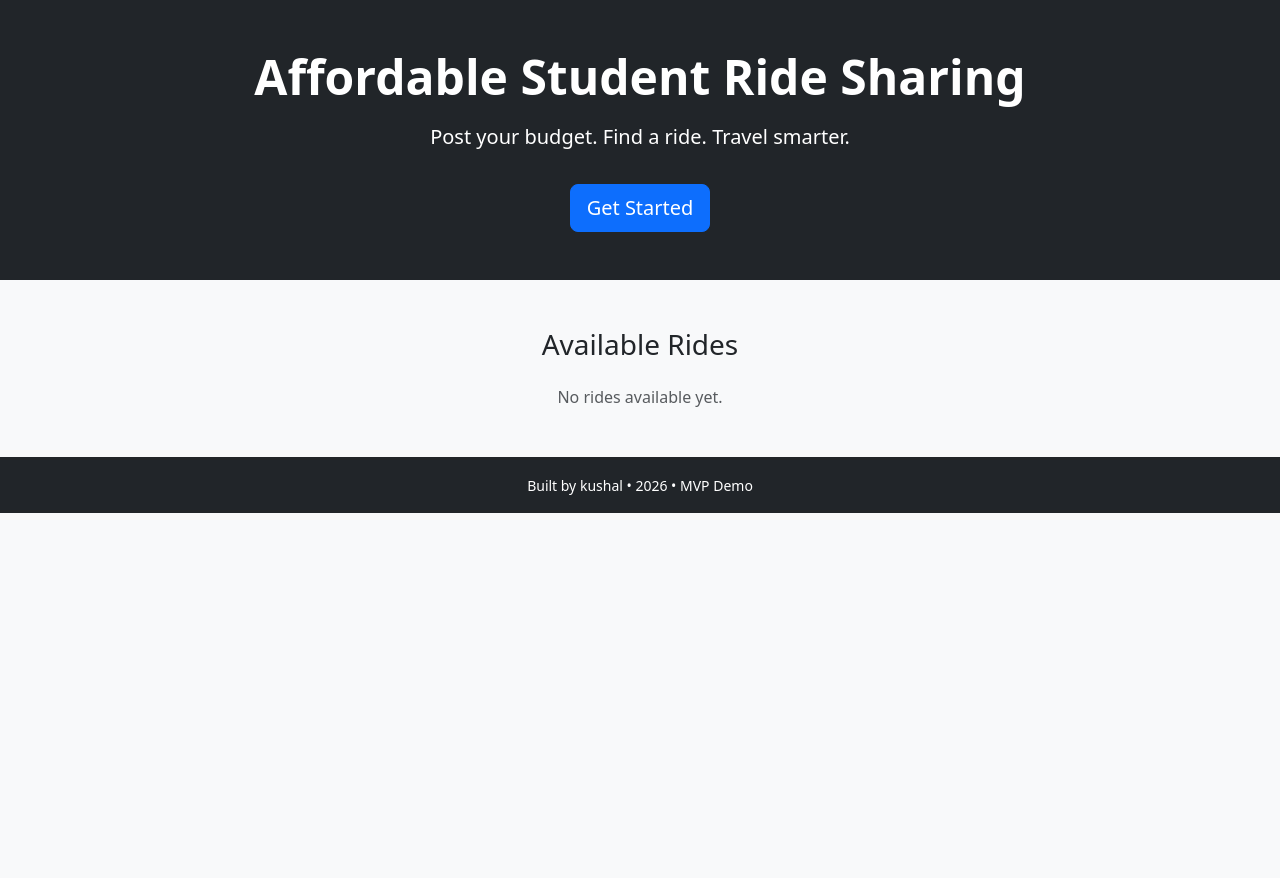
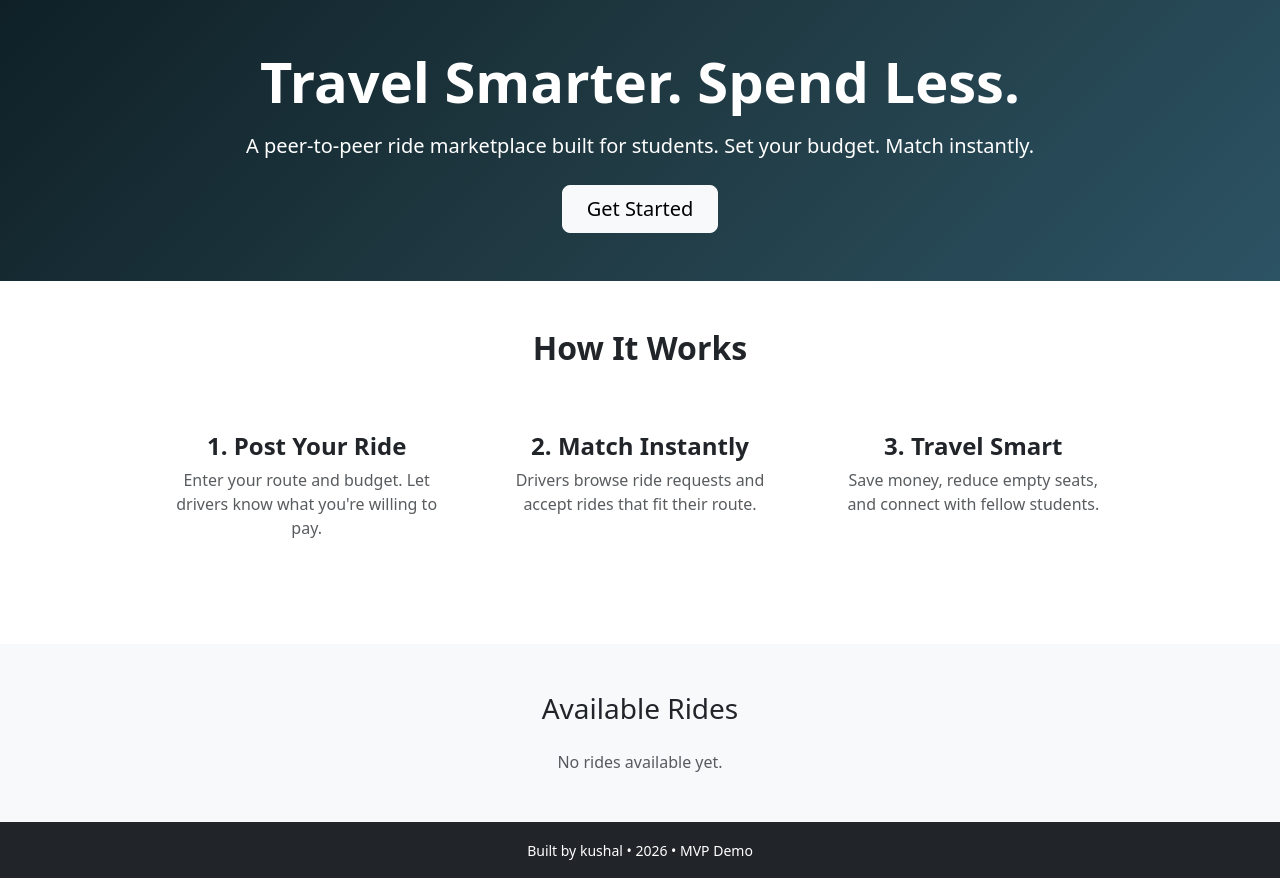
Before and after one commit to KushalKUMAR-P/student-ride-demo, a Flask app: page / in a window 1280 px wide. Shown: the part 72-950 px from the top of the page. Before the commit the page ends 585 px from the top, so only its background shows below. Run offline with Flask 3, Linux system fonts and the light colour scheme; data that the repository does not hold is empty.

```diff
--- a/templates/index.html
+++ b/templates/index.html
@@ -1,9 +1,22 @@
 <!DOCTYPE html>
 <html>
+
 <head>
   <title>RideLess - Student Ride Sharing</title>
   <link href="https://cdn.jsdelivr.net/npm/bootstrap@5.3.2/dist/css/bootstrap.min.css" rel="stylesheet">
+  <style>
+    .card {
+      border-radius: 12px;
+      transition: transform 0.2s ease, box-shadow 0.2s ease;
+    }
+
+    .card:hover {
+      transform: translateY(-5px);
+      box-shadow: 0 8px 20px rgba(0, 0, 0, 0.1);
+    }
+  </style>
 </head>
+
 <body class="bg-light">
 
   <!-- NAVBAR -->
@@ -26,21 +39,60 @@
   </nav>
 
   <!-- HERO SECTION -->
-<section class="bg-dark text-white text-center py-5">
+  <section style="background: linear-gradient(135deg, #0f2027, #203a43, #2c5364);" class="text-white text-center py-5">
     <div class="container">
-    <h1 class="display-5 fw-bold">Affordable Student Ride Sharing</h1>
-    <p class="lead mt-3">
-      Post your budget. Find a ride. Travel smarter.
+      <h1 class="display-4 fw-bold mb-3">
+        Travel Smarter. Spend Less.
+      </h1>
+      <p class="lead mb-4">
+        A peer-to-peer ride marketplace built for students.
+        Set your budget. Match instantly.
       </p>
+
       {% if session.user_id %}
-      <a href="/create" class="btn btn-primary btn-lg mt-3">
+      <a href="/create" class="btn btn-light btn-lg px-4">
         Post a Ride
       </a>
       {% else %}
-      <a href="/register" class="btn btn-primary btn-lg mt-3">
+      <a href="/register" class="btn btn-light btn-lg px-4">
         Get Started
       </a>
       {% endif %}
+    </div>
+  </section>
+  <!-- HOW IT WORKS -->
+  <section class="py-5 bg-white">
+    <div class="container text-center" style="max-width: 1000px;">
+      <h2 class="fw-bold mb-5">How It Works</h2>
+
+      <div class="row">
+        <div class="col-md-4 mb-4">
+          <div class="p-3">
+            <h4 class="fw-bold">1. Post Your Ride</h4>
+            <p class="text-muted">
+              Enter your route and budget. Let drivers know what you're willing to pay.
+            </p>
+          </div>
+        </div>
+
+        <div class="col-md-4 mb-4">
+          <div class="p-3">
+            <h4 class="fw-bold">2. Match Instantly</h4>
+            <p class="text-muted">
+              Drivers browse ride requests and accept rides that fit their route.
+            </p>
+          </div>
+        </div>
+
+        <div class="col-md-4 mb-4">
+          <div class="p-3">
+            <h4 class="fw-bold">3. Travel Smart</h4>
+            <p class="text-muted">
+              Save money, reduce empty seats, and connect with fellow students.
+            </p>
+          </div>
+        </div>
+      </div>
     </div>
   </section>
 
@@ -55,7 +107,7 @@
         <div class="card h-100 shadow-sm border-0">
           <div class="card-body">
 
-            <h5 class="fw-bold">
+            <h5 class="fw-bold mb-2">
               {{ ride.origin }} → {{ ride.destination }}
             </h5>
 
@@ -63,19 +115,16 @@
               Posted by {{ ride.rider_name }}
             </p>
 
-            <p class="mb-3">
-              Budget:
-              <span class="fw-bold text-success">
+            <p class="fs-5 fw-bold text-success mb-3">
               ${{ ride.budget }}
-              </span>
             </p>
+
 
             {% if ride.status == "Pending" %}
             <span class="badge bg-warning text-dark">Pending</span>
 
             {% if session.user_id and session.user_id != ride.rider_id %}
-                <a href="/accept/{{ ride.id }}"
-                   class="btn btn-success btn-sm ms-2">
+            <a href="/accept/{{ ride.id }}" class="btn btn-success btn-sm ms-2">
               Accept
             </a>
             {% endif %}
@@ -101,4 +150,5 @@
   </footer>
 
 </body>
+
 </html>
```
Also changed, not shown: templates/login.html (+24 -7 lines), templates/register.html (+24 -7 lines). Lines whose indentation alone changed are shown as unchanged.
